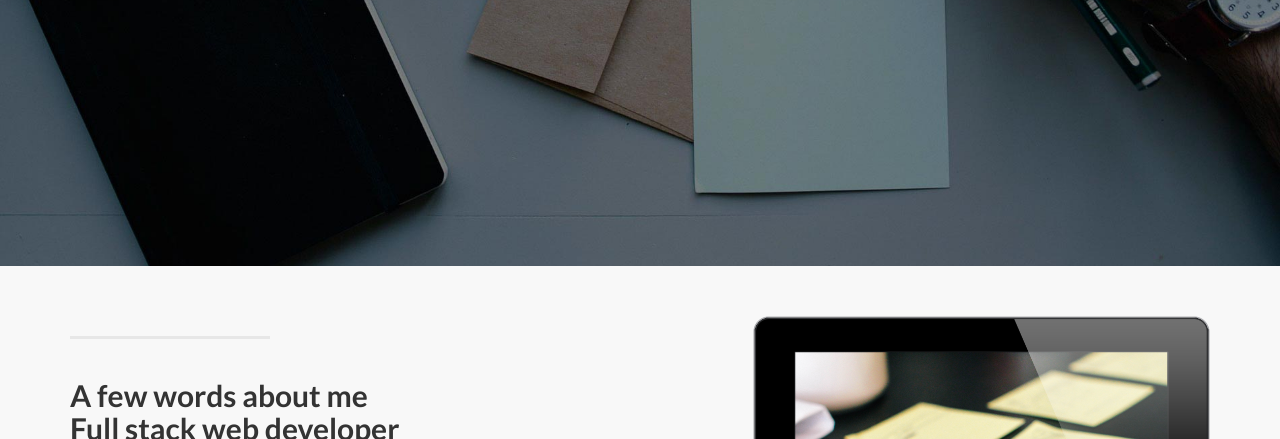
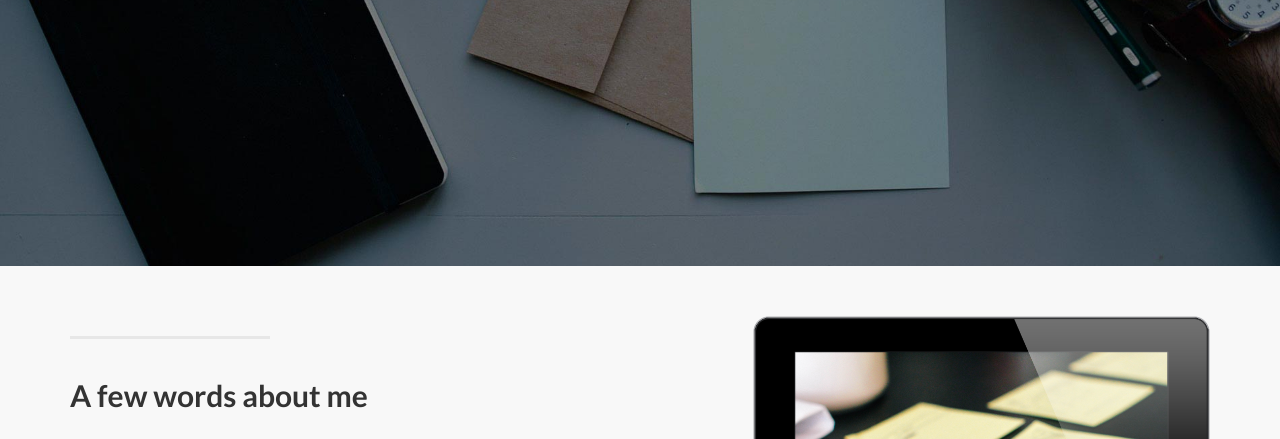
Before and after one commit to hridhya/hridhya.github.io, a plain HTML site: page index.html in a window 1280 px wide. Shown: the part 511-950 px from the top of the page. Drawn offline with Linux system fonts and the light colour scheme.

Commit message:
portfolio

```diff
--- a/index.html
+++ b/index.html
@@ -105,7 +105,7 @@
                 <div class="col-lg-5 col-sm-6">
                     <hr class="section-heading-spacer">
                     <div class="clearfix"></div>
-                    <h2 class="section-heading">A few words about me<br>Full stack web developer</h2>
+                    <h2 class="section-heading">A few words about me<br></h2>
                     <p> </p>
                 </div>
                 <div class="col-lg-5 col-lg-offset-2 col-sm-6">
```
